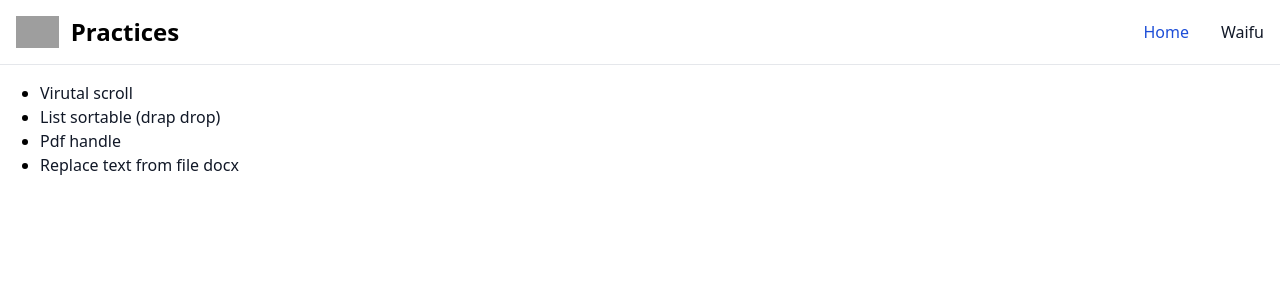
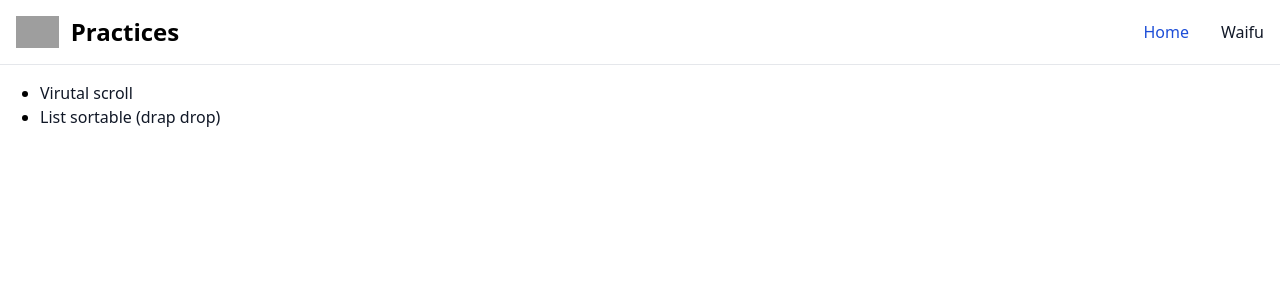
Before and after one commit to nguyenphuoc450/vue3-practices, a Vue app: page / in a window 1280 px wide. Shown: the top 300 px of the page. Built offline with nearby package versions, Linux system fonts and the light colour scheme; grey boxes are pictures that could not be loaded.

Commit message:
chore: hidden page replace text docx & page pdf-handle

```diff
--- a/src/views/HomeView.vue
+++ b/src/views/HomeView.vue
@@ -10,14 +10,14 @@ const practices = ref([
     title: 'List sortable (drap drop)',
     to: '/list-sortable',
   },
-  {
-    title: 'Pdf handle',
-    to: '/pdf-handle',
-  },
-  {
-    title: 'Replace text from file docx',
-    to: '/replace-text-docx',
-  },
+  // {
+  //   title: 'Pdf handle',
+  //   to: '/pdf-handle',
+  // },
+  // {
+  //   title: 'Replace text from file docx',
+  //   to: '/replace-text-docx',
+  // },
 ])
 </script>
 
--- a/src/views/PdfHandleView.vue
+++ b/src/views/PdfHandleView.vue
@@ -129,7 +129,8 @@ const handleExport = async () => {
       doc.addImage(imgData, 'PNG', 0, yPosition, imgWidth, imgHeight)
     }
     window.open(doc.output('bloburl'), '_blank')
-    // doc.save('file.pdf')
+    const name = Date.now()?.toString()
+    // doc.save(name)
   } catch (error) {
     console.log(error)
   }
```
